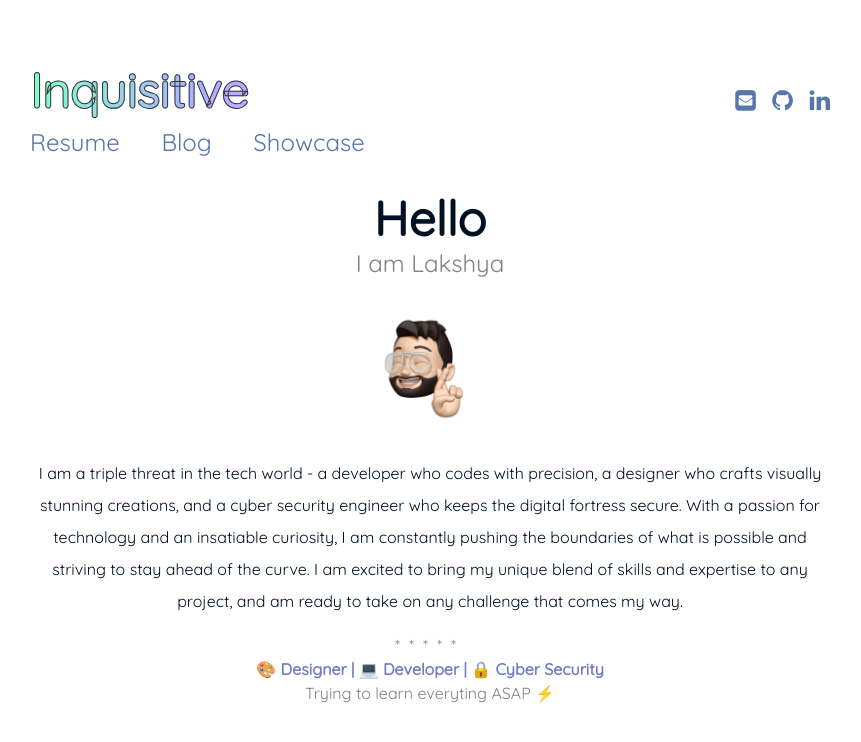
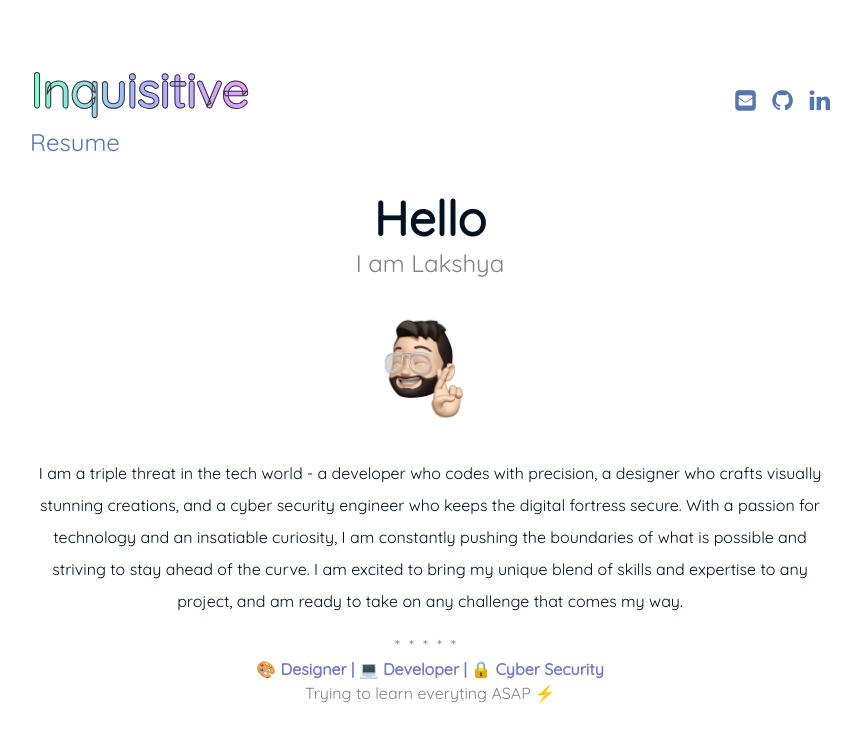
Before and after one commit to lakshyarao22/lakshyarao22.github.io, a Jekyll site: the page built from index.md, in a window 1280 px wide. Shown: the top 742 px of the page, without its empty margins (210-1071 px from the left). Built offline with Jekyll 4.4.1, drawn with Linux system fonts in a browser that asks for light colours.

Commit message:
removed blog and showcase temp

```diff
--- a/_includes/header.html
+++ b/_includes/header.html
@@ -3,8 +3,8 @@
 <a href="{{ '/' | prepend: site.baseurl }}" class="logo">{{ site.title }}</a>
 <ul class="menu">
 <li class="menu__entry"><a href="{{ '/resume' | prepend: site.baseurl }}">Resume</a></li>
-<li class="menu__entry"><a href="{{ '/blog' | prepend: site.baseurl }}">Blog</a></li>
-<li class="menu__entry"><a href="{{ '/showcase' | prepend: site.baseurl }}">Showcase</a></li>
+<!-- <li class="menu__entry"><a href="{{ '/blog' | prepend: site.baseurl }}">Blog</a></li> -->
+<!-- <li class="menu__entry"><a href="{{ '/showcase' | prepend: site.baseurl }}">Showcase</a></li> -->
 </ul>
 </div>
 <ul class="social-links">
```
